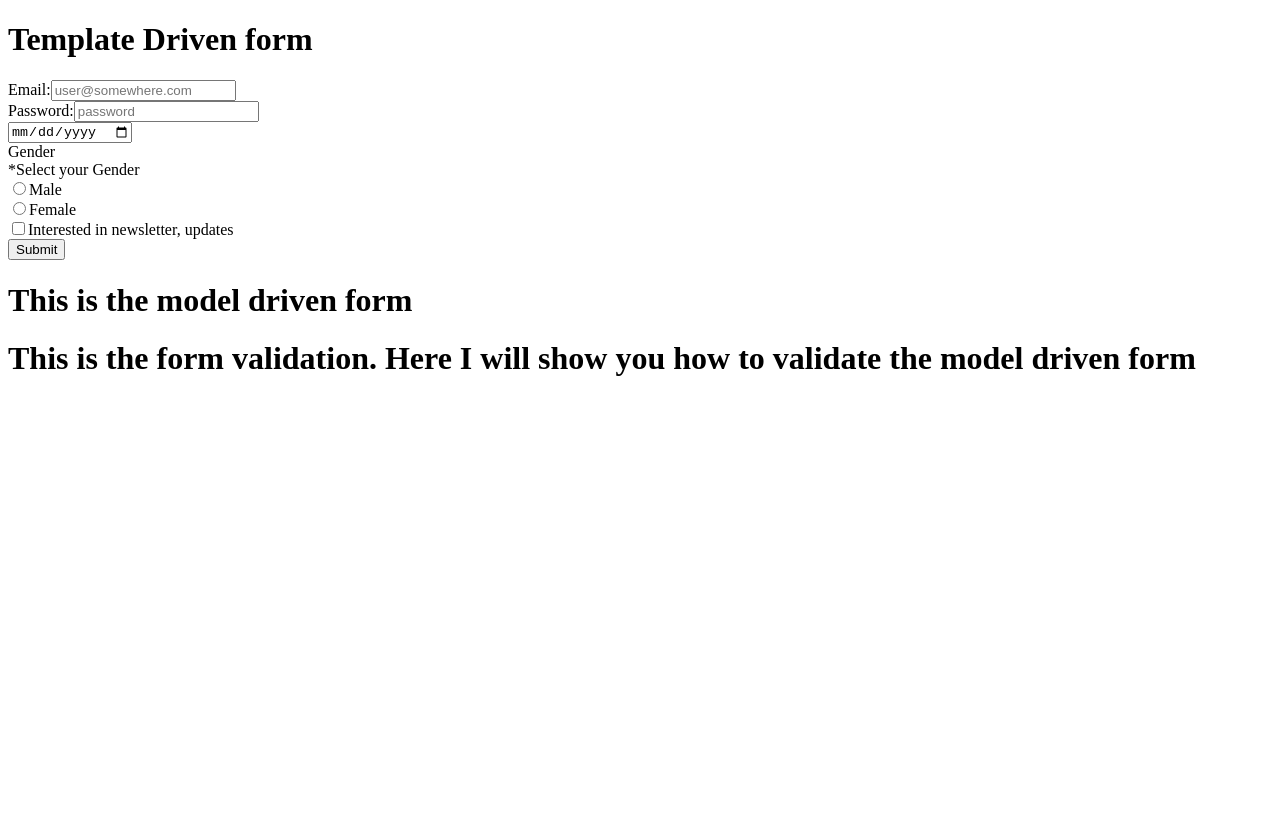
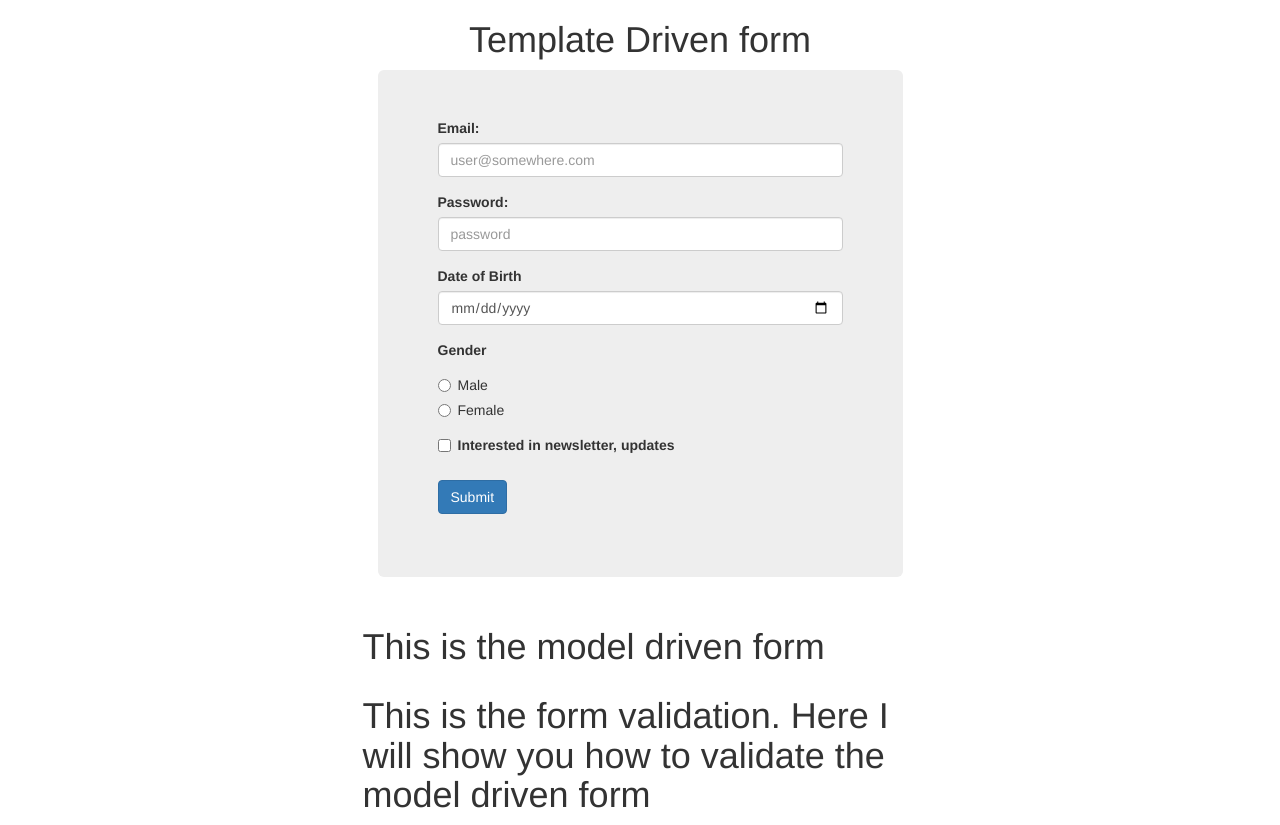
Before and after one commit to tusharcoder/angular-forms-tutorial-2, an Angular app: page / in a window 1280 px wide. Before the commit the page ends 800 px from the top, so only its background shows below. Built offline with nearby package versions, Linux system fonts and the light colour scheme.

Commit message:
complete the markup for the template based form

```diff
--- a/src/app/app.templatedrivenform.ts
+++ b/src/app/app.templatedrivenform.ts
@@ -4,7 +4,7 @@
 * @Email:  tamyworld@gmail.com
 * @Filename: app.templatedrivenform.ts
 * @Last modified by:   tushar
-* @Last modified time: 2016-12-30T09:52:22+05:30
+* @Last modified time: 2016-12-30T10:00:49+05:30
 */
 import {Component} from '@angular/core';
 
@@ -27,15 +27,12 @@ import {Component} from '@angular/core';
       </div>
 
       <div class="form-group">
-        <label for="dateInput1"></label>
+        <label for="dateInput1">Date of Birth</label>
         <input type="date" name="dob" class="form-control" id="dateInput1" placeholder="Date of Birth:" ngModel required>
       </div>
 
       <div class="form-group">
         <label>Gender</label>
-        <div class="alert alert-danger">
-          *Select your Gender
-        </div>
         <div class="radio">
           <label>
             <input type="radio" name="gender" id="radioInput1" value="Male" ngModel>Male
--- a/src/index.html
+++ b/src/index.html
@@ -1,3 +1,14 @@
+<!--
+@Author: Tushar Agarwal(tusharcoder) <tushar>
+@Date:   2016-12-30T05:15:04+05:30
+@Email:  tamyworld@gmail.com
+@Filename: index.html
+@Last modified by:   tushar
+@Last modified time: 2016-12-30T09:55:42+05:30
+-->
+
+
+
 <!doctype html>
 <html>
 <head>
@@ -7,6 +18,7 @@
 
   <meta name="viewport" content="width=device-width, initial-scale=1">
   <link rel="icon" type="image/x-icon" href="favicon.ico">
+  <link href="https://maxcdn.bootstrapcdn.com/bootstrap/3.3.7/css/bootstrap.min.css" rel="stylesheet">
 </head>
 <body>
   <app-root>Loading...</app-root>
```
